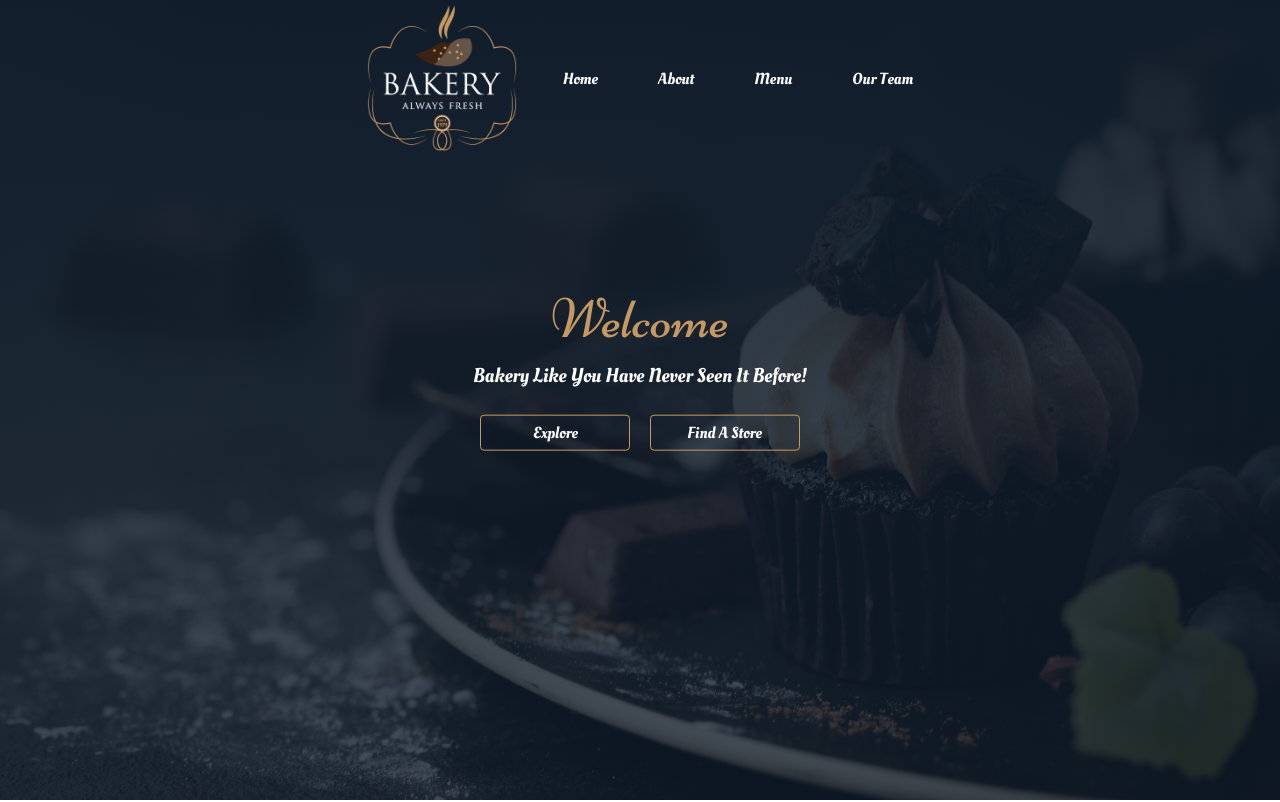
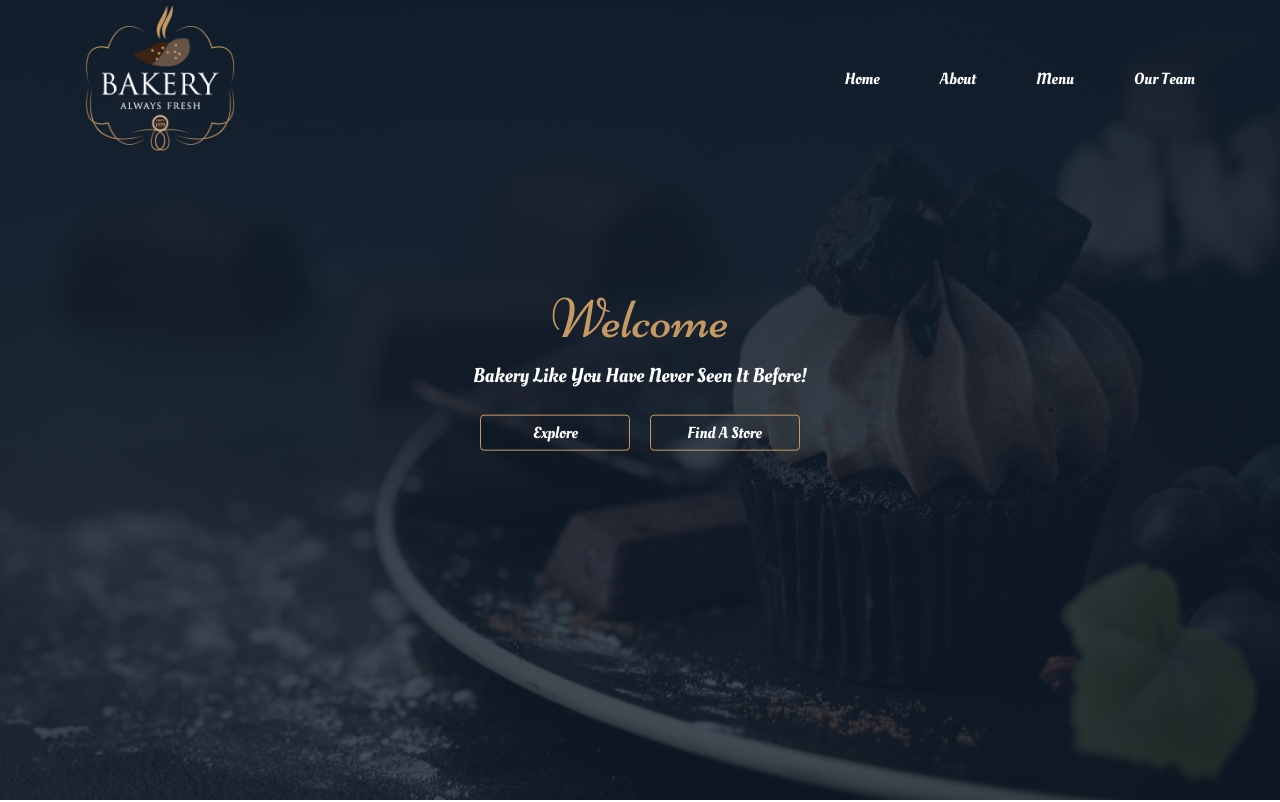
Before and after one commit to Safei-Ashraf/Bakery-Website, a plain HTML site: page index.html in a window 1280 px wide. Shown: the top 802 px of the page. Drawn offline with nearby package versions, Linux system fonts and the light colour scheme.

Commit message:
adjusting bootstrap class for nav lg screen

```diff
--- a/index.html
+++ b/index.html
@@ -18,7 +18,7 @@
                 <i class="fas fa-bars toggle"></i>
                 <i class="fas fa-times toggle"></i>
             </div>
-            <nav class="d-flex align-item-center justify-content-center">
+            <nav class="d-flex align-item-center justify-content-center justify-content-lg-between">
                 <a class="navbar-brand" href="index.html">
                     <img  class="img-fluid" src="imgs/logo.png" alt="">
                 </a>
```
